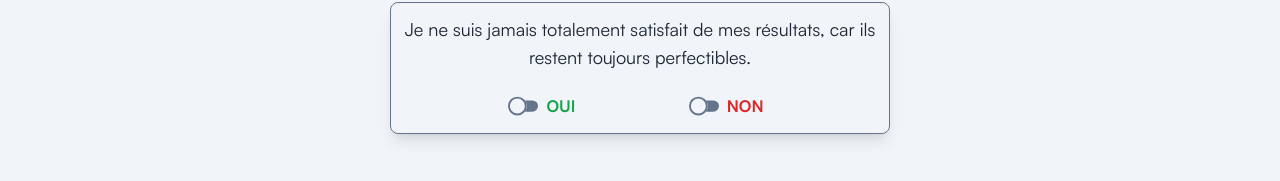
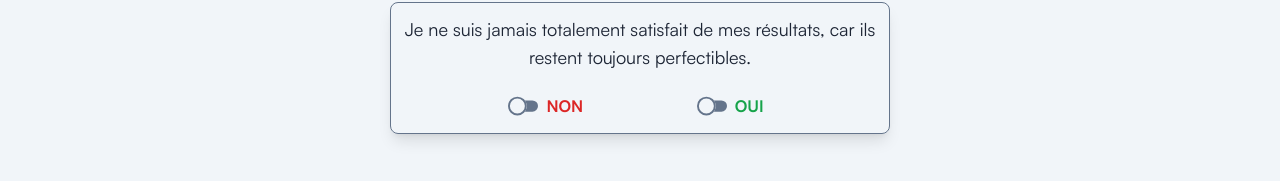
Before and after one commit to Charlot-DEDJINOU/MindMapperApp, a React (Vite) app in the folder frontend/: page /user-question in a window 1280 px wide. Shown: the part 332-513 px from the top of the page. Built offline with nearby package versions, Linux system fonts and the light colour scheme; no server answers.

Commit message:
Input Question

```diff
--- a/frontend/src/components/InputQuestion.jsx
+++ b/frontend/src/components/InputQuestion.jsx
@@ -21,6 +21,15 @@ export default function InputQuestion({question, error, value, onChange}) {
             <div className="flex justify-evenly mt-5">
                 <div className="flex items-center">
                     <span
+                        className={`hover:cursor-pointer ${isChecked != null && !isChecked ? 'text-primary' : 'text-blueGray-900'}`}
+                        onClick={() => handleSwitch(false)}
+                    >
+                        {isChecked != null && !isChecked ? <ToggleOnIcon size={30} /> : <ToggleOffIcon size={30} />}
+                    </span>
+                    <span className="block mx-2 text-red-600 font-bold">NON</span>
+                </div>
+                <div className="flex items-center">
+                    <span
                         className={`hover:cursor-pointer ${isChecked ? 'text-primary' : 'text-blueGray-900'}`}
                         onClick={() => handleSwitch(true)}
                     >
@@ -28,15 +37,6 @@ export default function InputQuestion({question, error, value, onChange}) {
                     </span>
                     <span className="block mx-2 text-green-600 font-bold">OUI</span>
                 </div>
-                <div className="flex items-center">
-                    <span
-                        className={`hover:cursor-pointer ${isChecked != null && !isChecked ? 'text-primary' : 'text-blueGray-900'}`}
-                        onClick={() => handleSwitch(false)}
-                    >
-                        {isChecked != null && !isChecked ? <ToggleOnIcon size={30} /> : <ToggleOffIcon size={30} />}
-                    </span>
-                    <span className="block mx-2 text-red-600 font-bold">NON</span>
-                </div>
                 <input type="checkbox" name={question.identifiant} value={value} onChange={onChange} hidden/>
                 {error && <span className="text-danger">{error}</span>}
             </div>
```
